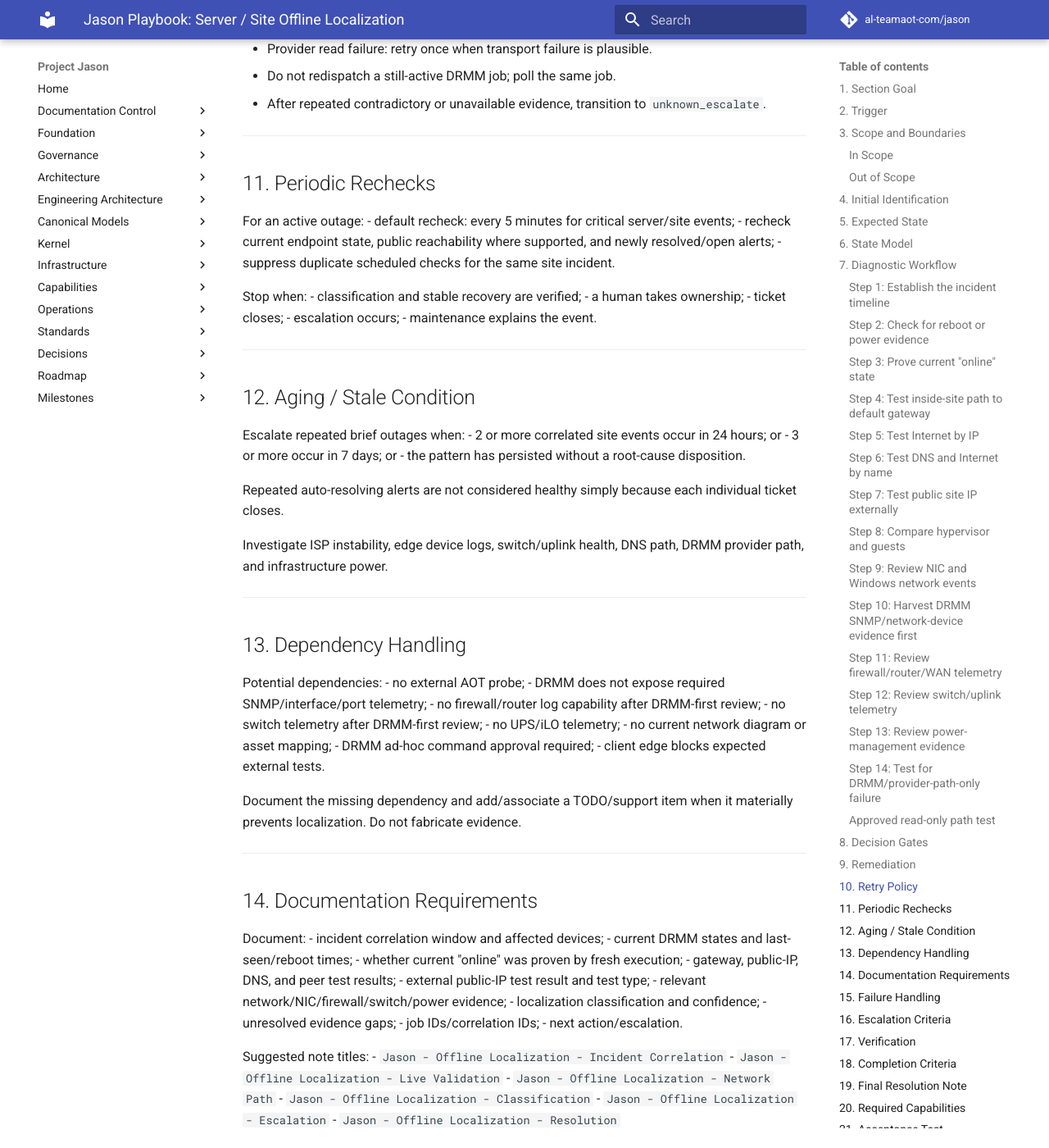
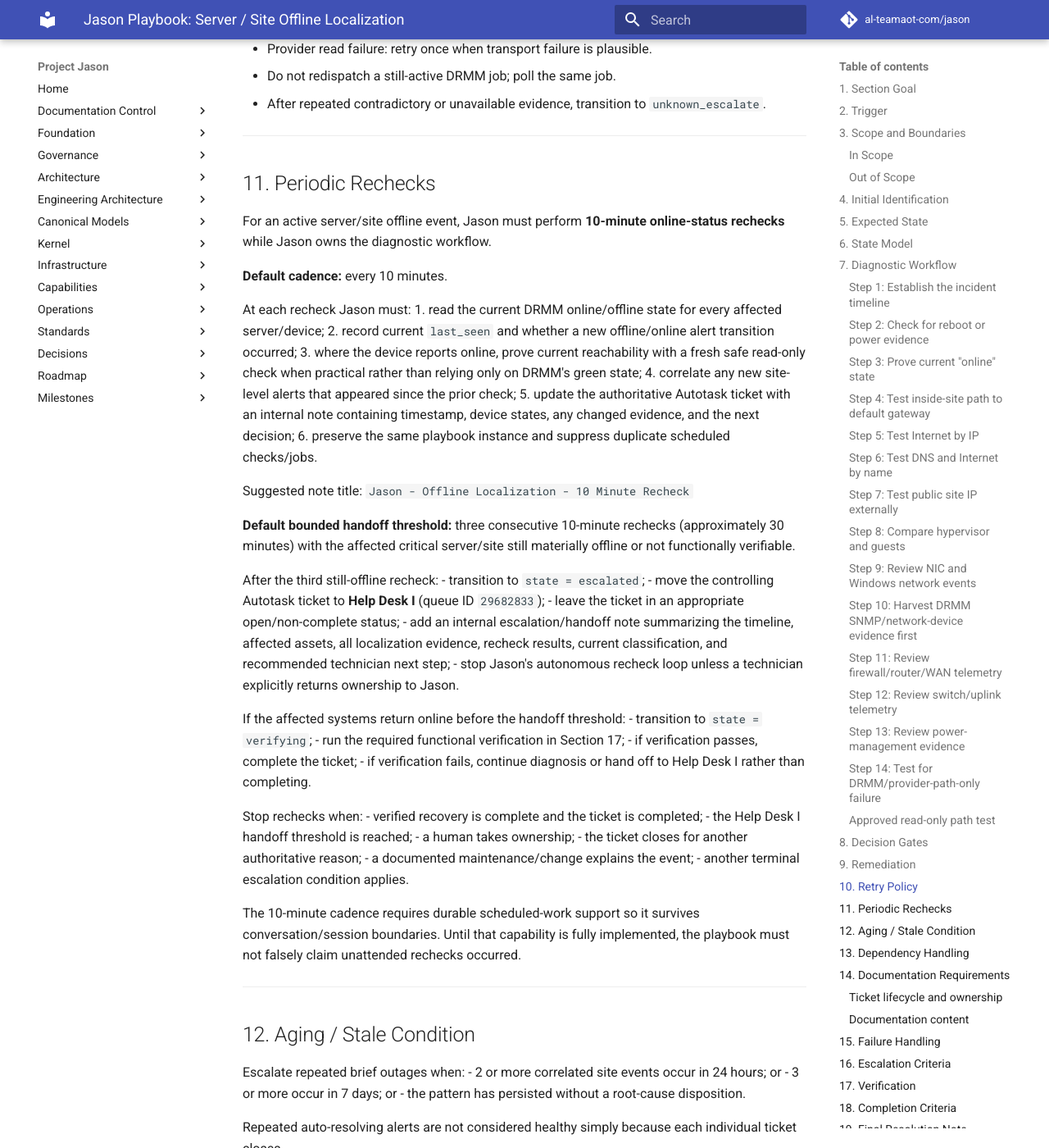
Before and after one commit to al-teamaot-com/jason, an MkDocs documentation site: the page built from docs/playbooks/Jason-Server-Site-Offline-Localization.md, in a window 1280 px wide and 1400 px high, scrolled down 9141 px. Shown: the whole window at 82% size. Built offline with MkDocs 1.6.1 and Material for MkDocs 9.7.7, drawn with Linux system fonts in a browser that asks for light colours; comment, search, counter and statistics services are not loaded; some of the changed text lies outside the part shown.

Commit message:
Add offline ticket lifecycle and 10-minute rechecks

```diff
--- a/docs/playbooks/Jason-Server-Site-Offline-Localization.md
+++ b/docs/playbooks/Jason-Server-Site-Offline-Localization.md
@@ -103,7 +103,7 @@
 
 ## 6. State Model
 
-`identified -> scope_correlating -> live_validating -> path_localizing -> classified -> verifying -> complete`
+`identified -> scope_correlating -> live_validating -> path_localizing -> waiting_recheck -> classified -> verifying -> complete`
 
 Additional states:
 - `waiting_for_endpoint`
@@ -351,17 +351,45 @@
 
 ## 11. Periodic Rechecks
 
-For an active outage:
-- default recheck: every 5 minutes for critical server/site events;
-- recheck current endpoint state, public reachability where supported, and newly resolved/open alerts;
-- suppress duplicate scheduled checks for the same site incident.
+For an active server/site offline event, Jason must perform **10-minute online-status rechecks** while Jason owns the diagnostic workflow.
 
-Stop when:
-- classification and stable recovery are verified;
+**Default cadence:** every 10 minutes.
+
+At each recheck Jason must:
+1. read the current DRMM online/offline state for every affected server/device;
+2. record current `last_seen` and whether a new offline/online alert transition occurred;
+3. where the device reports online, prove current reachability with a fresh safe read-only check when practical rather than relying only on DRMM's green state;
+4. correlate any new site-level alerts that appeared since the prior check;
+5. update the authoritative Autotask ticket with an internal note containing timestamp, device states, any changed evidence, and the next decision;
+6. preserve the same playbook instance and suppress duplicate scheduled checks/jobs.
+
+Suggested note title:
+`Jason - Offline Localization - 10 Minute Recheck`
+
+**Default bounded handoff threshold:** three consecutive 10-minute rechecks (approximately 30 minutes) with the affected critical server/site still materially offline or not functionally verifiable.
+
+After the third still-offline recheck:
+- transition to `state = escalated`;
+- move the controlling Autotask ticket to **Help Desk I** (queue ID `29682833`);
+- leave the ticket in an appropriate open/non-complete status;
+- add an internal escalation/handoff note summarizing the timeline, affected assets, all localization evidence, recheck results, current classification, and recommended technician next step;
+- stop Jason's autonomous recheck loop unless a technician explicitly returns ownership to Jason.
+
+If the affected systems return online before the handoff threshold:
+- transition to `state = verifying`;
+- run the required functional verification in Section 17;
+- if verification passes, complete the ticket;
+- if verification fails, continue diagnosis or hand off to Help Desk I rather than completing.
+
+Stop rechecks when:
+- verified recovery is complete and the ticket is completed;
+- the Help Desk I handoff threshold is reached;
 - a human takes ownership;
-- ticket closes;
-- escalation occurs;
-- maintenance explains the event.
+- the ticket closes for another authoritative reason;
+- a documented maintenance/change explains the event;
+- another terminal escalation condition applies.
+
+The 10-minute cadence requires durable scheduled-work support so it survives conversation/session boundaries. Until that capability is fully implemented, the playbook must not falsely claim unattended rechecks occurred.
 
 ---
 
@@ -395,6 +423,42 @@
 ---
 
 ## 14. Documentation Requirements
+
+### Ticket lifecycle and ownership
+
+For a ticket-controlled server/site offline incident:
+
+1. **Start / active investigation**
+   - keep the ticket open;
+   - when the Jason queue lifecycle capability is active, place Jason-owned work in the Jason queue while Jason is actively diagnosing;
+   - add an initial internal note documenting that the offline-localization playbook started.
+
+2. **During investigation**
+   - add a meaningful internal note for each diagnostic phase;
+   - while waiting on recovery, add the required **10-minute recheck note** at each scheduled check;
+   - do not create repetitive duplicate notes outside the scheduled recheck cadence unless evidence materially changes.
+
+3. **Verified recovery**
+   - verify every originally affected critical server is online and functioning properly per Section 17;
+   - confirm correlated DRMM alerts are resolved;
+   - add the final resolution note;
+   - set the ticket to **Complete** and read back the final ticket state.
+
+4. **Still offline / not functionally recovered**
+   - after three consecutive 10-minute still-offline/not-verifiable rechecks by default, or earlier if evidence requires human intervention, move the ticket to **Help Desk I** (queue ID `29682833`);
+   - use an appropriate open/non-complete status;
+   - document the handoff and current evidence;
+   - stop the Jason-owned recheck loop after successful handoff unless ownership is explicitly returned.
+
+5. **Multiple correlated tickets**
+   - correlate duplicate monitoring tickets into one incident view;
+   - do not lose the individual alert/ticket evidence;
+   - avoid multiple independent Jason loops for the same site outage;
+   - use one controlling ticket/workflow where AOT lifecycle policy supports it, and cross-reference related tickets.
+
+Ticket completion is permitted only after authoritative readback confirms the recovered/healthy condition. A DRMM alert auto-closing by itself is not sufficient.
+
+### Documentation content
 
 Document:
 - incident correlation window and affected devices;
@@ -455,15 +519,21 @@
 ## 17. Verification
 
 After recovery:
-1. prove at least one affected server is freshly reachable;
-2. prove representative workstation(s) are freshly reachable where applicable;
-3. verify gateway reachability;
-4. verify Internet by IP;
-5. verify DNS/name resolution;
-6. verify external public-IP state where meaningful;
-7. confirm affected alerts resolved;
-8. observe a stability window appropriate to severity, default 15 minutes for repeated site events;
-9. confirm no new correlated offline alerts appeared during the stability window.
+1. prove **every originally affected critical server** is back online in DRMM;
+2. prove at least one affected server is freshly reachable with a current governed read-only execution;
+3. prove representative workstation(s) are freshly reachable where applicable;
+4. verify gateway reachability;
+5. verify Internet by IP;
+6. verify DNS/name resolution and TCP 443 connectivity;
+7. verify external public-IP state where meaningful;
+8. confirm affected DRMM alerts resolved;
+9. confirm core server functionality relevant to the incident is healthy enough to return to service; do not equate "DRMM online" with functional recovery;
+10. observe a stability window appropriate to severity, default 15 minutes for repeated site events;
+11. confirm no new correlated offline alerts appeared during the stability window.
+
+If all verification passes, Jason may complete the controlling Autotask ticket and add a final resolution note.
+
+If any affected critical server remains offline, cannot be freshly validated, or fails functional verification after the bounded 10-minute recheck window, Jason must **not** complete the ticket. Move it to Help Desk I (queue ID `29682833`) in an open status with a full handoff note.
 
 Auto-resolve alone is not sufficient verification.
 
@@ -474,11 +544,16 @@
 Complete only when:
 1. affected objects are identified;
 2. incident scope/timeline is documented;
-3. current connectivity is independently verified;
-4. a reasonable localization classification is established or a human accepts an unresolved vendor/network disposition;
-5. required remediation belongs to an approved downstream workflow or was separately approved and verified;
-6. no new correlated alert occurs during the defined stability window;
-7. final resolution note exists.
+3. **all originally affected critical servers are online again**;
+4. current connectivity is independently verified with fresh evidence;
+5. core functionality is verified sufficiently to show the systems are actually functioning properly;
+6. a reasonable localization classification is established or a human accepts an unresolved vendor/network disposition;
+7. required remediation belongs to an approved downstream workflow or was separately approved and verified;
+8. no new correlated alert occurs during the defined stability window;
+9. final resolution note exists;
+10. the Autotask ticket is read back as Complete after the completion action.
+
+If these conditions are not met because the server/site remains offline after the bounded recheck window, the terminal disposition is **Help Desk I handoff**, not completion.
 
 ---
 
@@ -515,7 +590,7 @@
 - `automation.component.search/execute`
 - `automation.job.read`
 - `automation.job.output.read`
-- persisted/scheduled recheck support when available.
+- persisted/scheduled recheck support capable of durable 10-minute rechecks across session/service boundaries (`TODO-OPS-001`).
 
 Desired capability gaps:
 - governed DRMM-first SNMP/network-device telemetry exposing interface/port/uplink/error/WAN/power fields and bounded approved OID reads where necessary (`TODO-NET-002`);
@@ -569,7 +644,10 @@
 7. bounded classification;
 8. ticket documentation;
 9. correct handling of unavailable firewall/switch telemetry;
-10. no disruptive action.
+10. no disruptive action;
+11. 10-minute recheck note behavior;
+12. verified-recovery completion behavior;
+13. persistent-offline Help Desk I handoff behavior.
 
 ---
 
```
